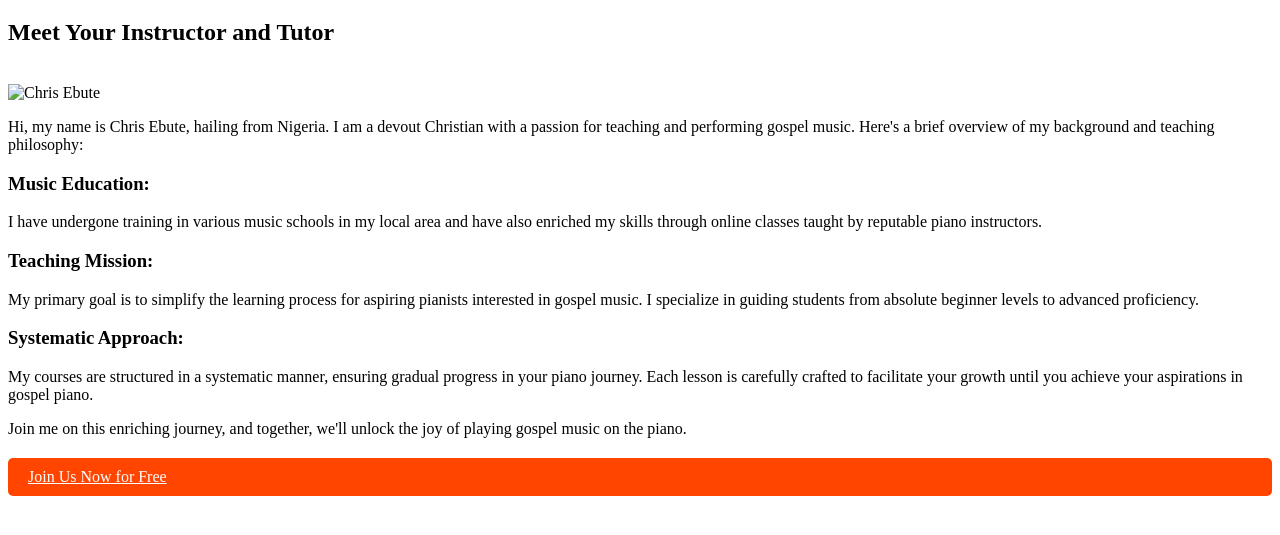
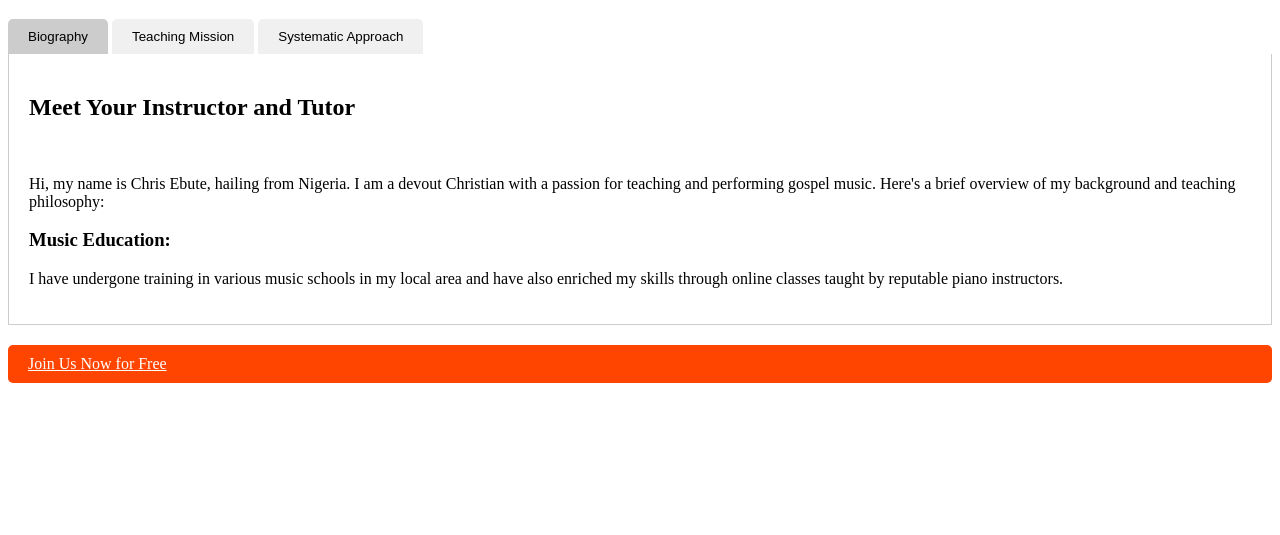
Before and after one commit to DR-MELCHISEDEC-BANKOLE/ABOUT, a plain HTML site: page index.html in a window 1280 px wide. Shown: the part 61-596 px from the top of the page. Drawn offline with nearby package versions, Linux system fonts and the light colour scheme.

Commit message:
Update index.html

```diff
--- a/index.html
+++ b/index.html
@@ -29,12 +29,19 @@
             <i class="fa fa-search" aria-hidden="true"></i>
         </div> -->
     </header>
-<div class="alll"><h1>About Chris Ebute</h1></div>
+<div class="alll">
+    <h1>About Chris Ebute</h1>
+</div>
 
+<div class="tab-container">
+    <button class="tab-button active" data-tab="bio">Biography</button>
+    <button class="tab-button" data-tab="mission">Teaching Mission</button>
+    <button class="tab-button" data-tab="approach">Systematic Approach</button>
+
+    <div class="tab-content active" id="bio">
         <div class="container">
             <h2>Meet Your Instructor and Tutor</h2>
             <div id="immm"><img src="image/jessy2.jpg" alt=""></div>
-    <img src="image/jessy2.jpg" alt="Chris Ebute">
             <p>
                 Hi, my name is Chris Ebute, hailing from Nigeria. I am a devout Christian with a passion for teaching and performing gospel music. Here's a brief overview of my background and teaching philosophy:
             </p>
@@ -42,11 +49,21 @@
             <p>
                 I have undergone training in various music schools in my local area and have also enriched my skills through online classes taught by reputable piano instructors.
             </p>
-    <h3>Teaching Mission:</h3>
+        </div>
+    </div>
+
+    <div class="tab-content" id="mission">
+        <div class="container">
+            <h2>Teaching Mission</h2>
             <p>
                 My primary goal is to simplify the learning process for aspiring pianists interested in gospel music. I specialize in guiding students from absolute beginner levels to advanced proficiency.
             </p>
-    <h3>Systematic Approach:</h3>
+        </div>
+    </div>
+
+    <div class="tab-content" id="approach">
+        <div class="container">
+            <h2>Systematic Approach</h2>
             <p>
                 My courses are structured in a systematic manner, ensuring gradual progress in your piano journey. Each lesson is carefully crafted to facilitate your growth until you achieve your aspirations in gospel piano.
             </p>
@@ -54,6 +71,9 @@
                 Join me on this enriching journey, and together, we'll unlock the joy of playing gospel music on the piano.
             </p>
         </div>
+    </div>
+</div>
+
 
 <!-- Include external JavaScript file for enhanced functionality -->
 <script src="about.js"></script>
```
Lines whose indentation alone changed are shown as unchanged.
